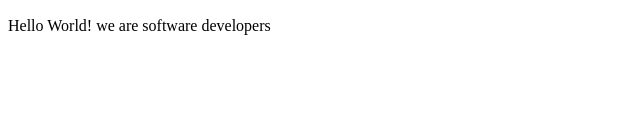
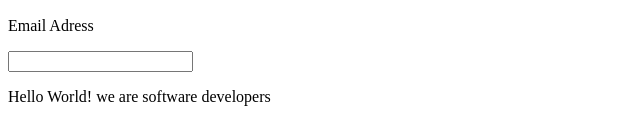
Before and after one commit to danielsespitia/microverse-trials-ammar, a plain HTML site: page fcc-test-suite-template-master/index.html in a window 1280 px wide. Shown: the part 701-820 px from the top of the page, without its empty margins (0-640 px from the left). Drawn offline with Linux system fonts and the light colour scheme.

Commit message:
added form

```diff
--- a/fcc-test-suite-template-master/index.html
+++ b/fcc-test-suite-template-master/index.html
@@ -25,6 +25,9 @@
       <video id="video" width="320" height="300">
         <source src="https://www.youtube.com/embed/IRUNTOqCmAM" />
       </video>
+      <form id="form">
+        <p>Email Adress </p><input type="email" id="email">
+      </form>
     </header>
     <script src="https://cdn.freecodecamp.org/testable-projects-fcc/v1/bundle.js"></script>
     <p>Hello World! we are software developers</p>
```
